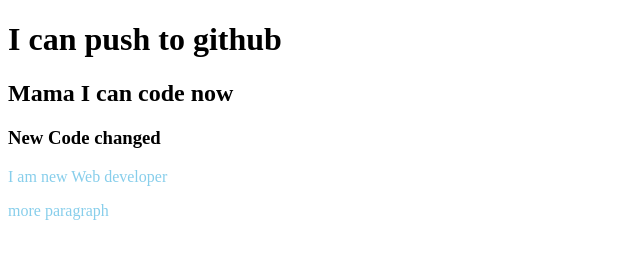
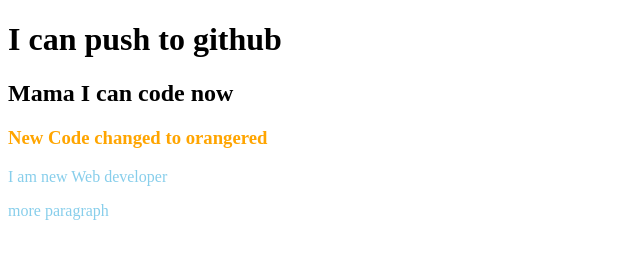
Before and after one commit to Kawsaralam1/My-second-repo, a plain HTML site: page index.html in a window 1280 px wide. Shown: the whole page, without its empty margins (0-640 px from the left). Drawn offline with Linux system fonts and the light colour scheme.

Commit message:
change color

```diff
--- a/index.html
+++ b/index.html
@@ -10,7 +10,7 @@
 <body>
     <h1> I can push to github </h1>
     <h2> Mama I can code now </h2>
-    <h3> New Code changed</h3>
+    <h3> New Code changed to orangered</h3>
     <p> I am new Web developer</p>
     <p> more paragraph</p>
 </body>
--- a/style.css
+++ b/style.css
@@ -1,3 +1,6 @@
 p{
     color:skyblue;
 }
+h3{
+    color:orange;
+}
```
